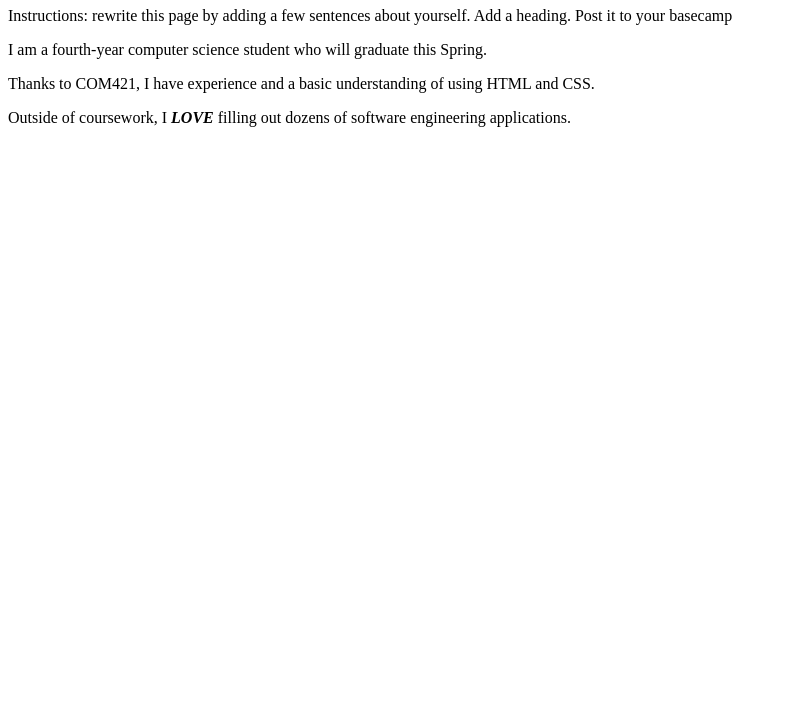
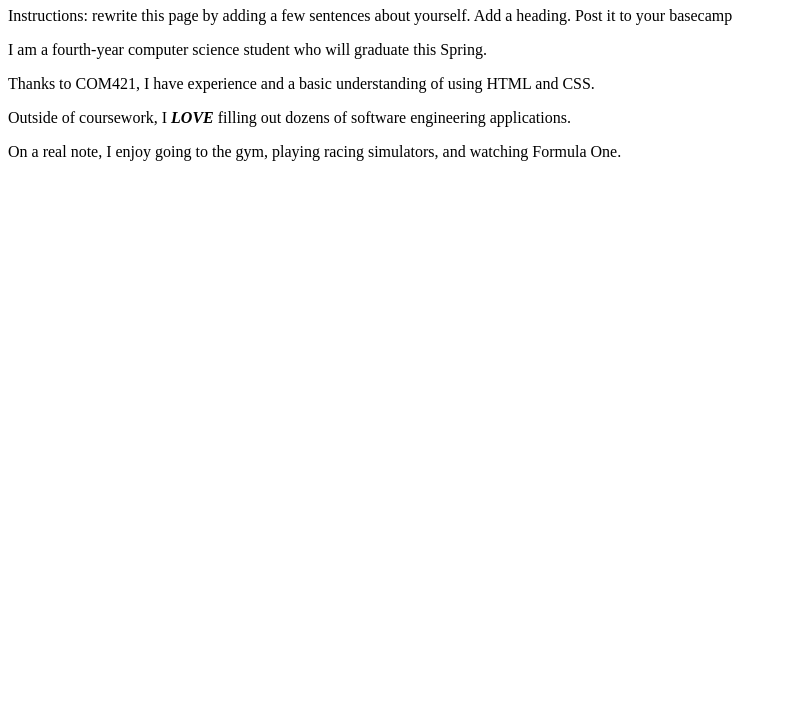
Before and after one commit to dfg-13/Itmd361-Lab1, a plain HTML site: page index.html in a window 1280 px wide. Shown: the part 73-800 px from the top of the page, without its empty margins (0-787 px from the left). Drawn offline with Linux system fonts and the light colour scheme.

Commit message:
Update: added line

```diff
--- a/index.html
+++ b/index.html
@@ -11,6 +11,7 @@
   <p>I am a fourth-year computer science student who will graduate this Spring.</p>
   <p>Thanks to COM421, I have experience and a basic understanding of using HTML and CSS.</p>
   <p>Outside of coursework, I <i><strong>LOVE</strong></i> filling out dozens of software engineering applications.</p>
+  <p>On a real note, I enjoy going to the gym, playing racing simulators, and watching Formula One.</p>
 
 </body>
 </html>
```
